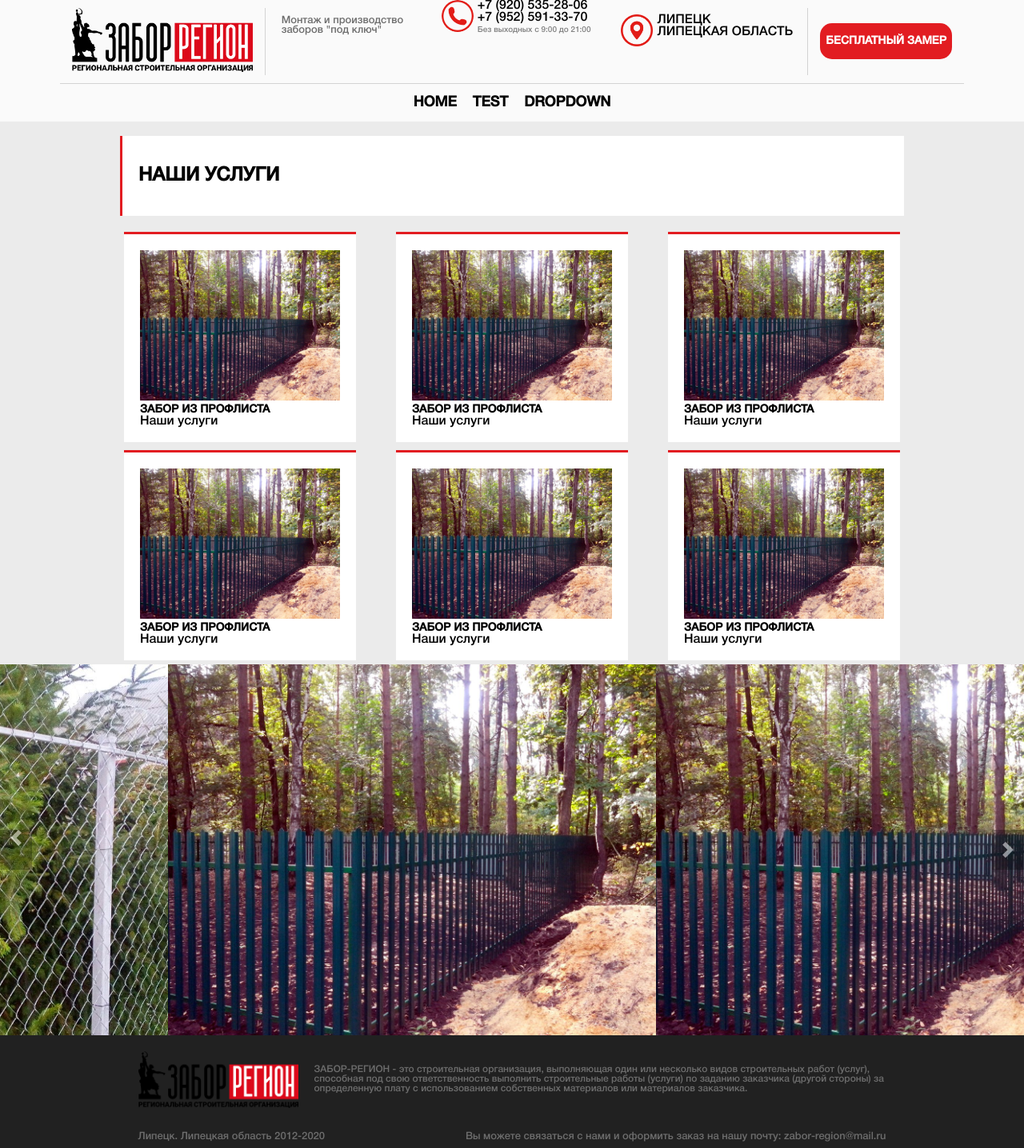
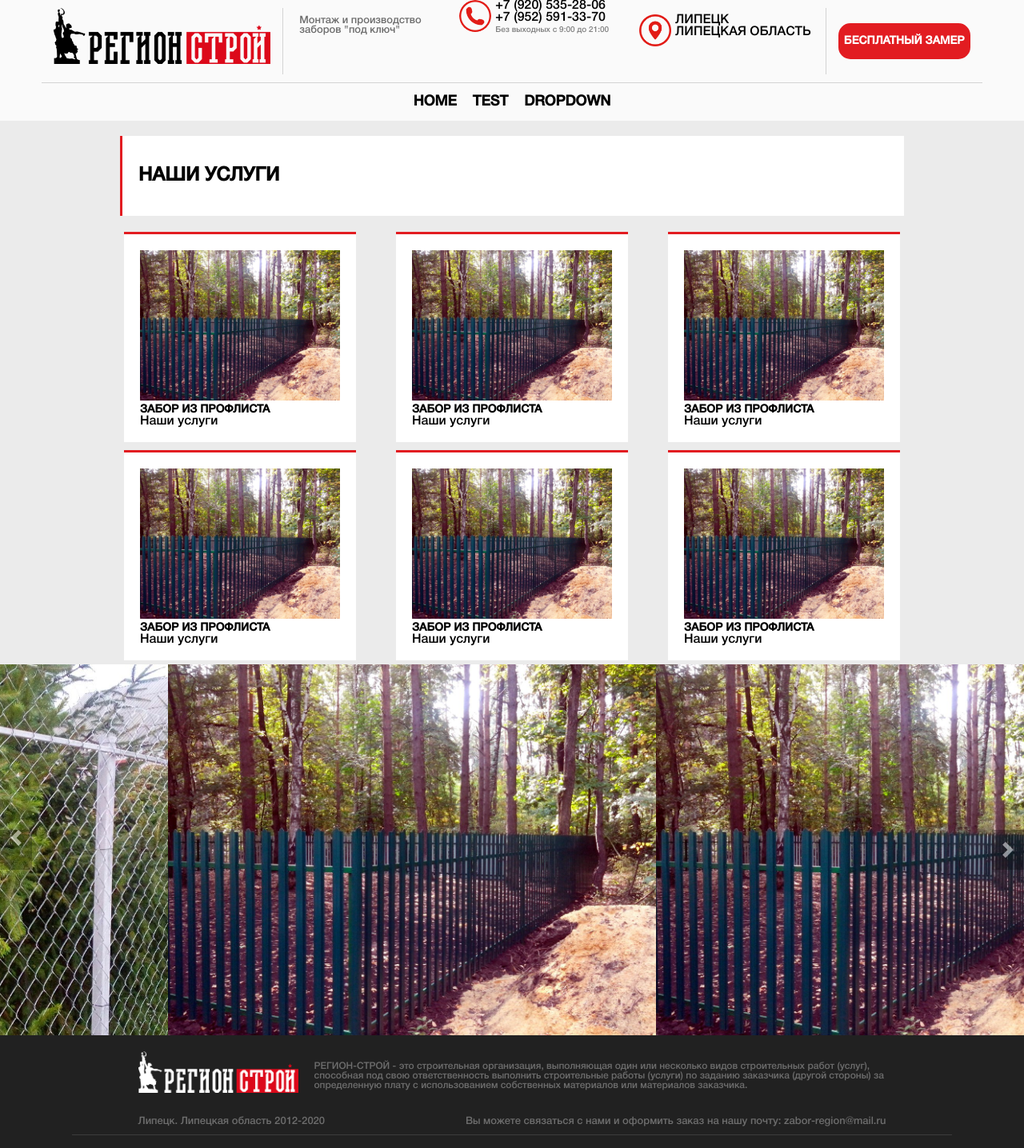
Before and after one commit to artempolozov/region_stroi, a Vue app: page / in a window 1280 px wide. Shown: the top 1436 px of the page at 80% size. Built offline with nearby package versions, Linux system fonts and the light colour scheme.

Commit message:
logo changes

```diff
--- a/src/layouts/Footer.vue
+++ b/src/layouts/Footer.vue
@@ -2,9 +2,9 @@
     <div class="layouts--footer">
         <div class="footer-content">
             <div class="row">
-                <img class="logo" src="@/assets/logo.png">
+                <img class="logo" src="@/assets/images/logo_white.png">
                 <div class="desc">
-                    ЗАБОР-РЕГИОН - это строительная организация, выполняющая один или несколько видов строительных работ (услуг),
+                    РЕГИОН-СТРОЙ - это строительная организация, выполняющая один или несколько видов строительных работ (услуг),
                     способная под свою ответственность выполнить строительные работы (услуги) по заданию заказчика (другой стороны) за определенную плату
                     с использованием собственных материалов или материалов заказчика.
                 </div>
@@ -69,6 +69,7 @@
         color: #6d6d6d;
         font-size: 12px;
         align-self: center;
+		padding-top: 10px;
     }
 
     .row:nth-of-type(2) {
--- a/src/layouts/Header.vue
+++ b/src/layouts/Header.vue
@@ -3,7 +3,7 @@
         <div class="header-content">
             <div class="row">
                 <div class="logo"  v-on:click="goToHome">
-                    <img src="@/assets/logo.png">
+                    <img src="@/assets/images/logo_black.png">
                 </div>
                 <div class="desc">Монтаж и производство заборов "под ключ"</div>
                 <contacts></contacts>
@@ -59,7 +59,7 @@
     }
 
     .logo img {
-        height: 80px;
+        height: 70px;
     }
     .logo {
         padding: 0 15px;
```
Also changed, not shown: src/assets/images/logo_black.png (added), src/assets/images/logo_white.png (added).
